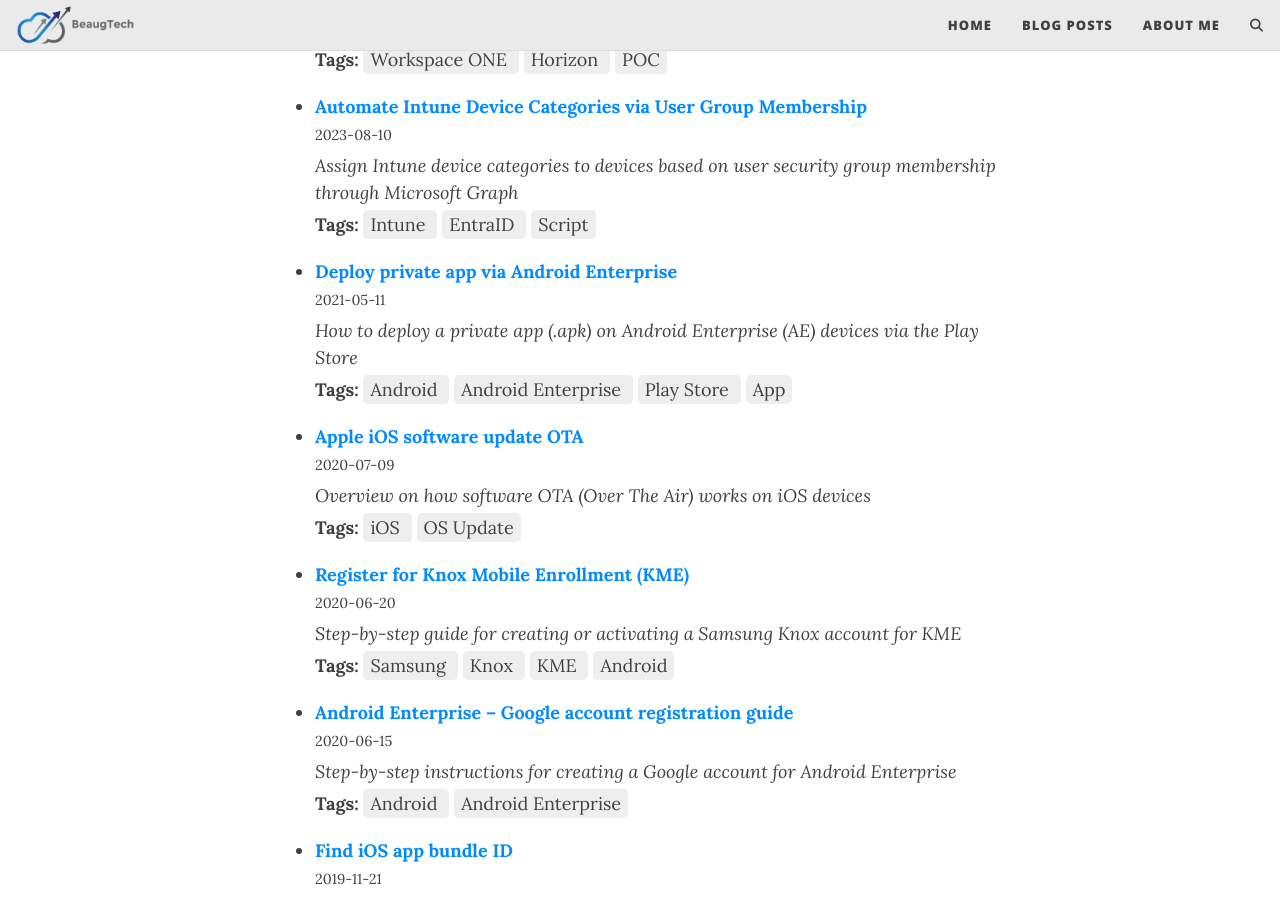
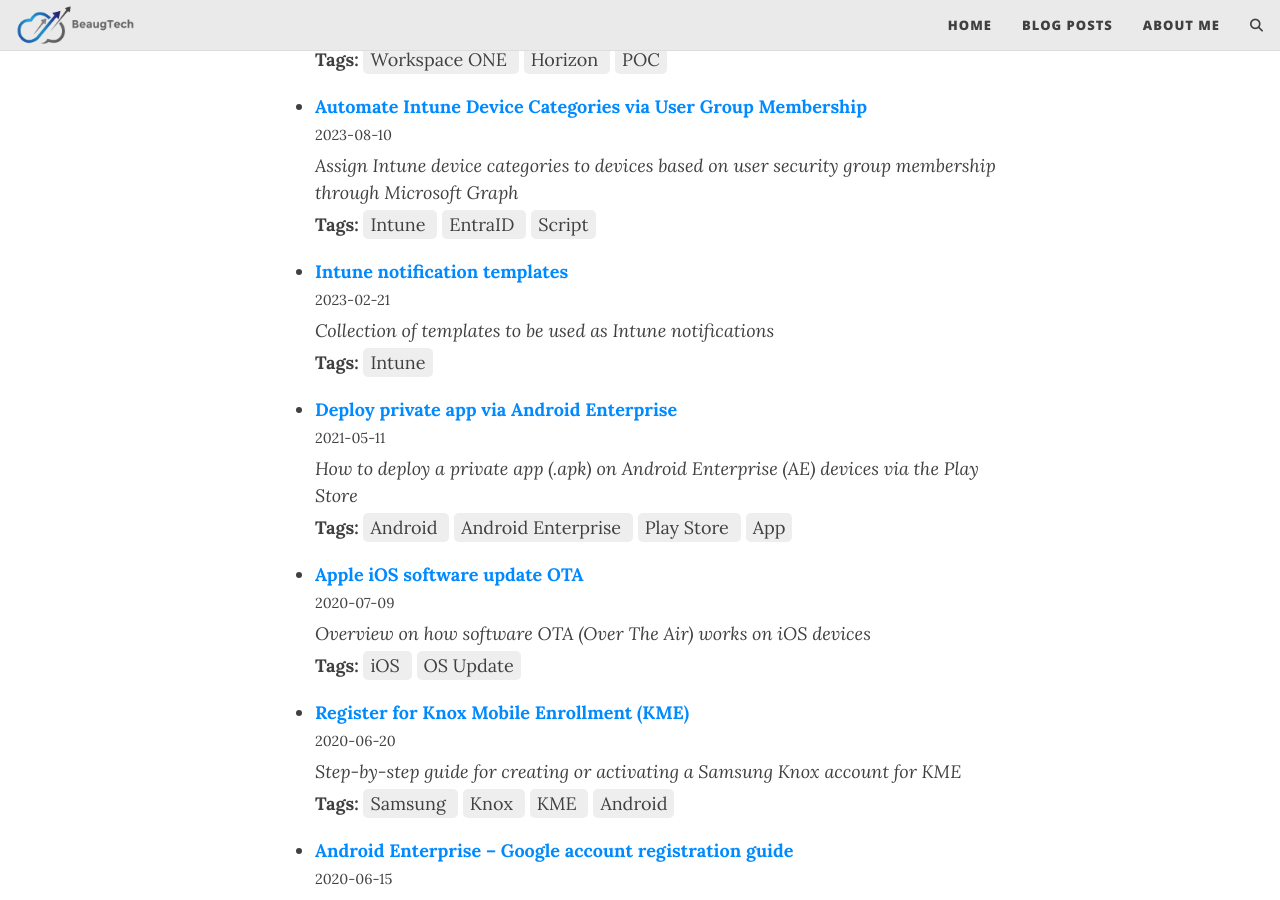
Before and after one commit to Matt95B/blog, a Jekyll site: the page built from posts.html, in a window 1280 px wide and 900 px high, scrolled down 1509 px. Built offline with Jekyll 4.4.1, drawn with Linux system fonts in a browser that asks for light colours; comment, search, counter and statistics services are not loaded; part of the change alters nothing that is shown.

````diff
--- /dev/null
+++ b/_posts/2023-02-21-Intune-Notification.md
@@ -0,0 +1,36 @@
+---
+layout: post
+title: Intune notification templates
+subtitle: Collection of templates to be used as Intune notifications
+tags: [Intune]
+readtime: true
+comments: true
+author: Mathieu Beaugrand
+---
+
+## Enrolment notification
+
+### Email notification
+```html
+<p><strong>Device Enrolment Confirmation</strong></p>
+
+<p>Your device has been successfully enrolled in <strong>Microsoft Intune</strong>.</p>
+
+<p>If you did <strong>NOT</strong> enrol this device, please contact your Cyber Security team (cybersecurity@yourdomain.com) immediately.</p>
+```
+---
+
+## Compliance notification
+
+### Email notification
+```html
+<p>Our records indicate that your Windows device has been flagged as non-compliant.</p>
+<br>
+<p>To restore compliance, please:</p>
+<p>	1.	Open the Company Portal app on your device.</p>
+<p>	2.	Review the compliance issues listed.</p>
+<p>	3.	Rectify the flagged anomaly.</p>
+<br>
+<p>Until your device is compliant, access to sensitive applications and data will be restricted.</p>
+<p>Thank you for taking prompt action to help keep our systems secure.</p>
+```
````
Also changed, not shown: _posts/2023-08-10-Intune-UserGroup-to-DeviceCategory.md (+2 -0 lines).
